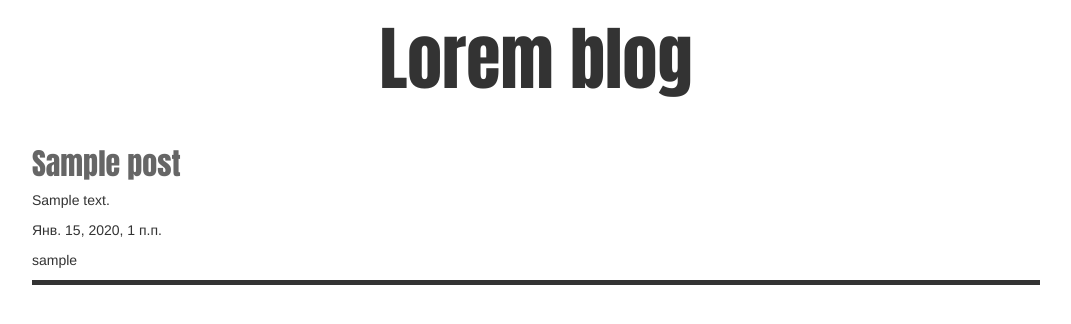
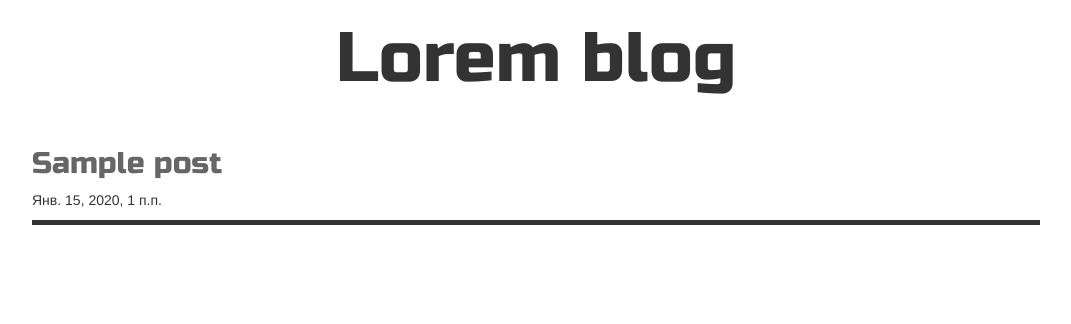
Before and after one commit to otto15/introblog, a Django app: template blog/templates/blog/post_list.html in a window 1280 px wide. Shown: the top 324 px of the page, without its empty margins (114-1185 px from the left). Run offline with Django 3.2, Linux system fonts and the light colour scheme; the template is opened without the code that fills it: values that come from a table or form of the project are taken from there, others are empty; tables that the repository leaves empty hold one stand-in row (values such as "Sample post"); some libraries are stand-ins or nearby versions.

Commit message:
Added view and template for dateiled blog post

```diff
--- a/blog/static/css/blog.css
+++ b/blog/static/css/blog.css
@@ -1,10 +1,10 @@
 body {
 	padding-left: 20px;
-	background-color: black;
+
 }
 
 h1 a {
-	font-family: 'Anton', sans-serif;
+	font-family: 'Russo One', sans-serif;
 	color: #333333;
 	font-size: 70px;
 }
@@ -21,10 +21,10 @@ h1 a {
 }
 
 h2 a{
-	font-family: 'Anton', sans-serif;
+	font-family: 'Russo One', sans-serif;
 	color: #666666;
 }
 
 .post_title {
-	font-family: 'Anton', sans-serif;
+	font-family: 'Russo One', sans-serif;
 }
--- /dev/null
+++ b/blog/templates/blog/base.html
@@ -0,0 +1,9 @@
+{% load static %}
+<link rel="stylesheet" href="https://fonts.googleapis.com/css?family=Russo+One">
+<link rel="stylesheet" href="{% static 'css/blog.css' %}">
+<link rel="stylesheet" href="//maxcdn.bootstrapcdn.com/bootstrap/3.2.0/css/bootstrap.min.css">
+<link rel="stylesheet" href="//maxcdn.bootstrapcdn.com/bootstrap/3.2.0/css/bootstrap-theme.min.css">
+
+<div class="title"><h1><a href="{% url 'post_list' %}">Lorem blog</a></h1></div>
+{% block content %}
+{% endblock %}
--- a/blog/templates/blog/post_list.html
+++ b/blog/templates/blog/post_list.html
@@ -1,14 +1,11 @@
-{% load static %}
-<link href="https://fonts.googleapis.com/css?family=Anton" rel="stylesheet">
-<link rel="stylesheet" href="{% static 'css/blog.css' %}">
-<link rel="stylesheet" href="//maxcdn.bootstrapcdn.com/bootstrap/3.2.0/css/bootstrap.min.css">
-<link rel="stylesheet" href="//maxcdn.bootstrapcdn.com/bootstrap/3.2.0/css/bootstrap-theme.min.css">
-<div class="title"><h1><a href="#">Lorem blog</a></h1></div>
-{% for post in posts %}
-	<div class='posts'>
-		<h2><a href="#" class="post_title">{{ post.title }}</a></h2>
-		<div class="main_text"><p>{{ post.text|linebreaksbr }}</p></div>
-		<p>{{ post.published_date }}</p>
-		<p>{{ post.author }}</p>
-	</div>
-{% endfor %}
+{% extends 'blog/base.html' %}
+{% block content %}
+	{% for post in posts %}
+		<div class='posts'>
+			<h2><a href="{% url 'post_detail' pk=post.pk %}" class="post_title">{{ post.title }}</a></h2>
+			{% if post.published_date %}
+				<p>{{ post.published_date }}</p>
+			{% endif %}
+		</div>
+	{% endfor %}
+{% endblock %}
--- a/blog/urls.py
+++ b/blog/urls.py
@@ -3,4 +3,5 @@ from . import views
 
 urlpatterns = [
 	url(r'^$', views.post_list, name='post_list'),
+	url(r'^post/(?P<pk>\d+)/$', views.post_detail, name='post_detail')
 ]
--- a/blog/views.py
+++ b/blog/views.py
@@ -1,7 +1,11 @@
-from django.shortcuts import render
+from django.shortcuts import render, get_object_or_404
 from .models import Post
 from django.utils import timezone
 
 def post_list(request):
 	post_list = Post.objects.filter(published_date__lte=timezone.now()).order_by('published_date')
 	return render(request, 'blog/post_list.html', {'posts': post_list})
+
+def post_detail(request, pk):
+	post = get_object_or_404(Post, pk=pk)
+	return render(request, 'blog/post_detail.html', {'post': post})
```
Also changed, not shown: blog/templates/blog/post_detail.html (added, +10 -0 lines).
